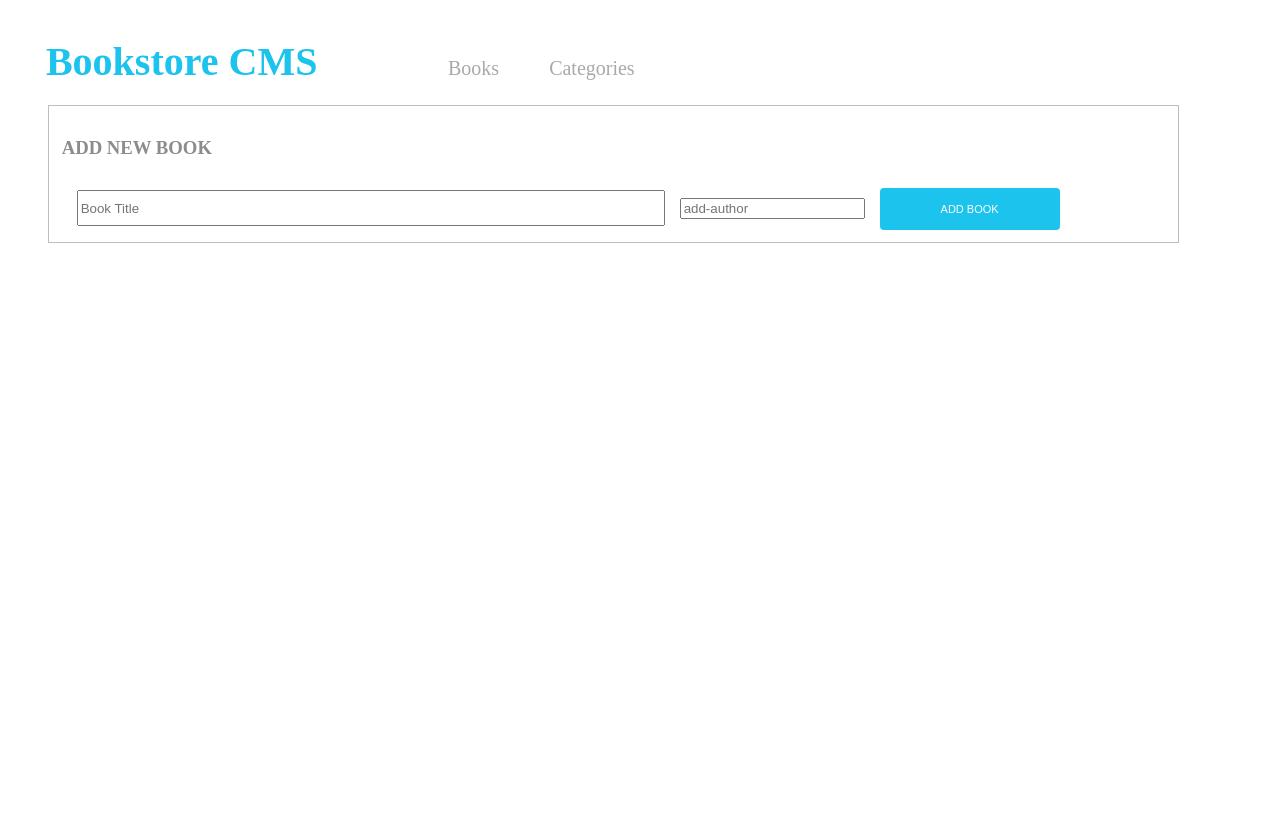
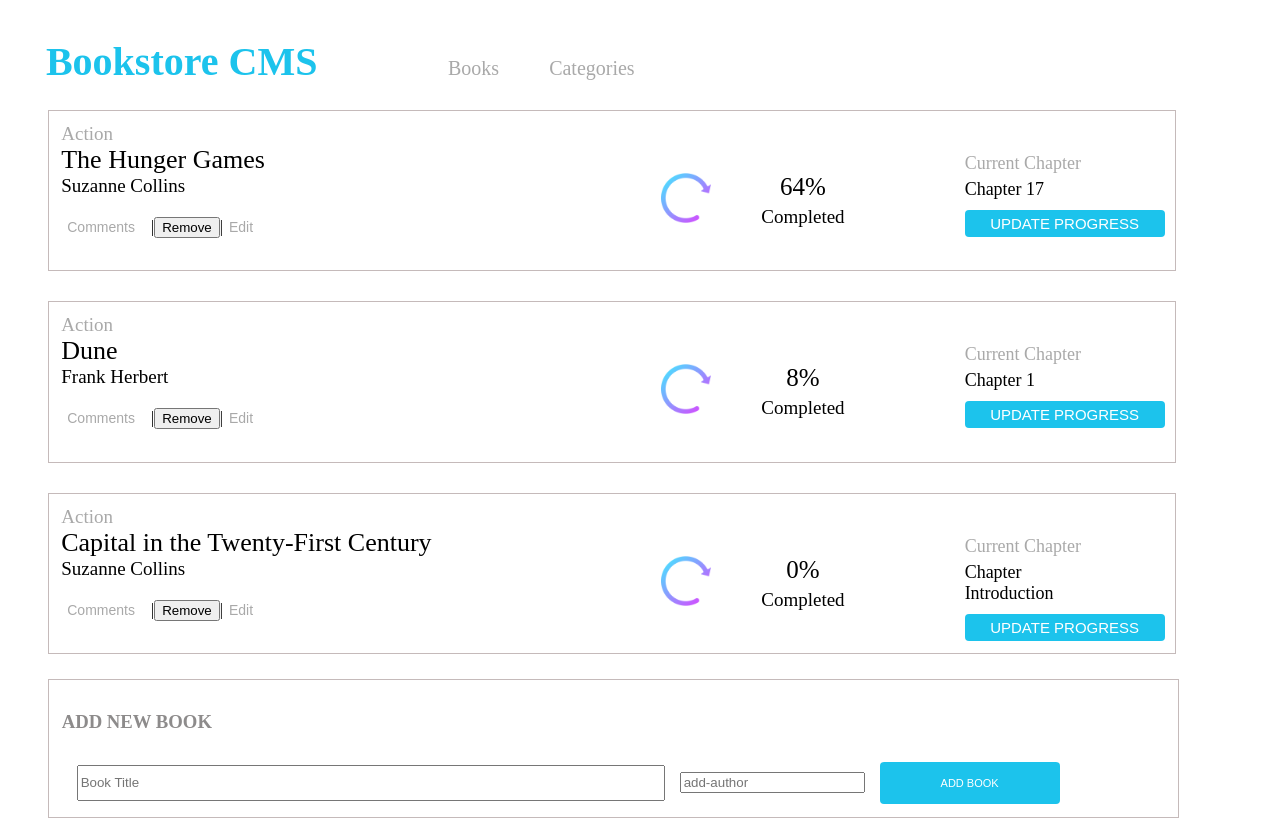
Before and after one commit to luccamicale/bookstore, a React (Create React App) app: page / in a window 1280 px wide. Before the commit the page ends 800 px from the top, so only its background shows below. Built offline with nearby package versions, Linux system fonts and the light colour scheme.

Commit message:
complete the project

```diff
--- a/src/components/Boook.js
+++ b/src/components/Boook.js
@@ -35,8 +35,8 @@ const Book = (
                   <div className="graphic-progress">
                     <div className="circular-progress" />
                     <div className="progress-number">
-                      <span className="porcent">64%</span>
-                      <span className="status">{completed}</span>
+                      <span className="porcent">{completed}</span>
+                      <span className="status">Completed</span>
                     </div>
                   </div>
                   <div className="current-chapter">
--- a/src/modules-css/boook.css
+++ b/src/modules-css/boook.css
@@ -69,7 +69,7 @@
 }
 
 .porcent {
-  margin-top: 45px;
+  margin-top: 50px;
   text-align: center;
   font-size: 25px;
 }
--- a/src/pages/Books.js
+++ b/src/pages/Books.js
@@ -4,10 +4,10 @@ import Book from '../components/Boook';
 import AddBook from '../components/addBook';
 
 const Books = () => {
-  const books = useSelector((state) => state.books);
+  const books = useSelector((state) => state.book);
   return (
     <div className="main-container">
-      {books && books.map((book) => (
+      {books.map((book) => (
         <Book
           key={book.id}
           id={book.id}
```
